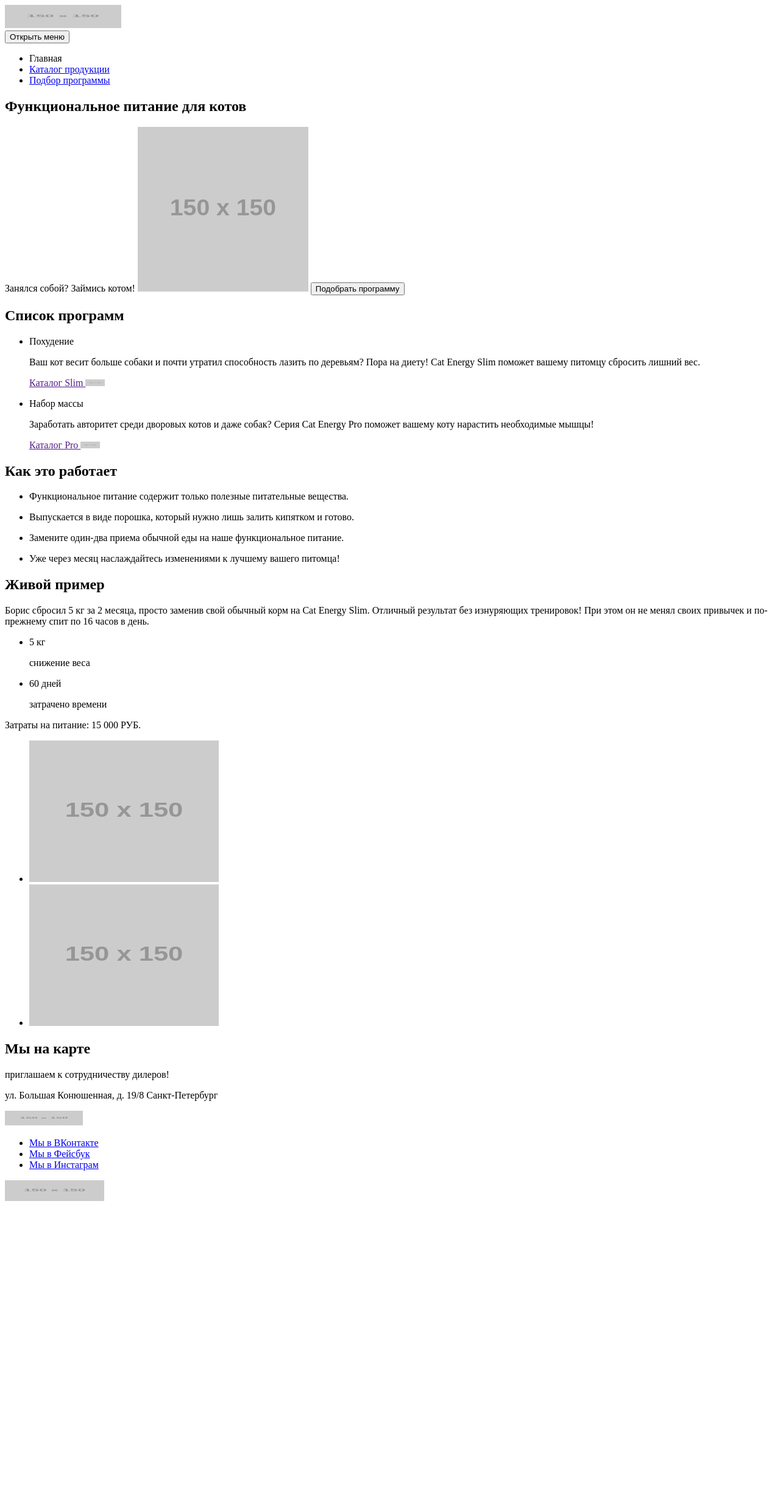
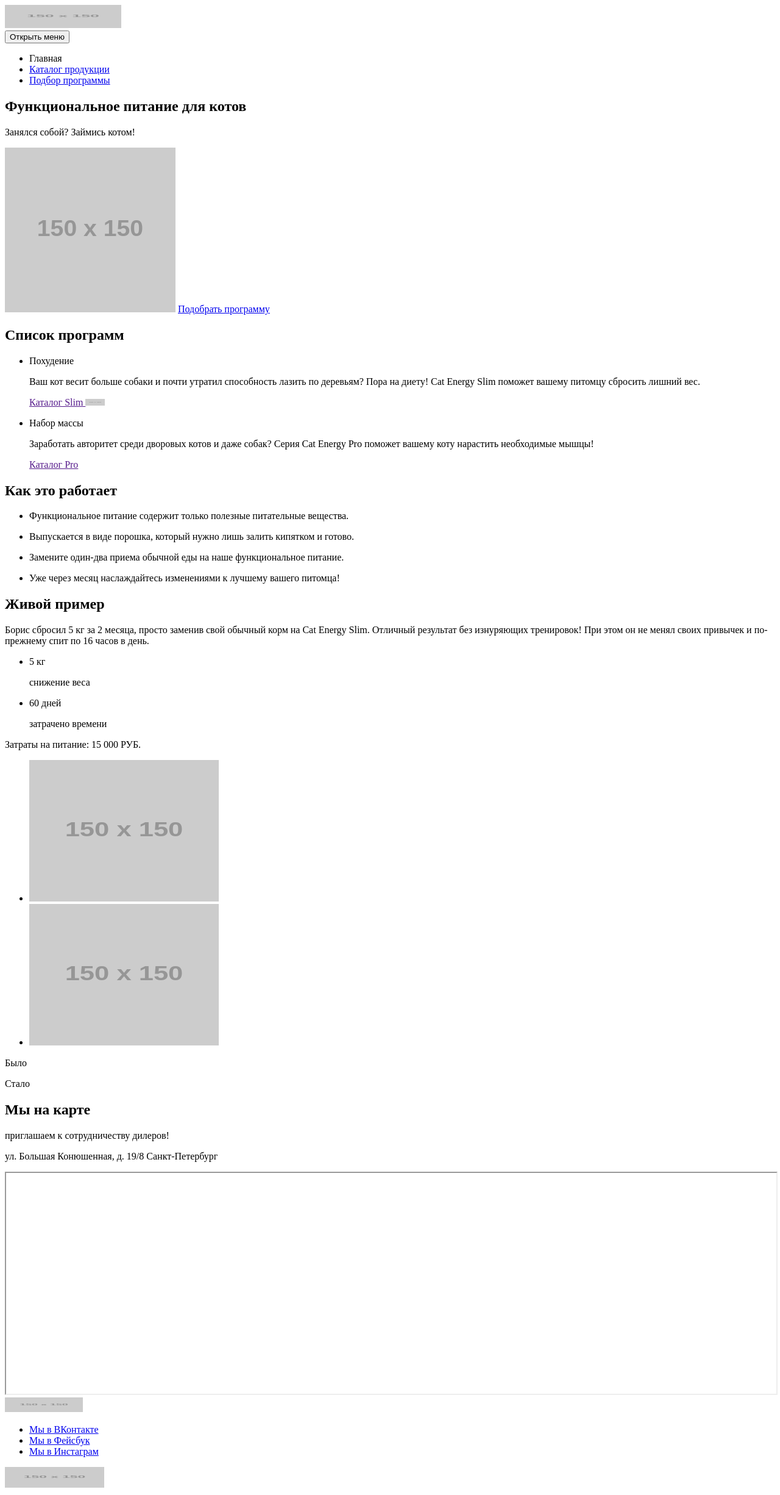
Before and after one commit to maximilian-marshak/253205-cat-energy-21, a website: page source/index.html in a window 1280 px wide. Shown: the whole page at 61% size. Before the commit the page ends 1981 px from the top, so only its background shows below. Drawn offline with Linux system fonts and the light colour scheme; placeholder pictures from the web are drawn by us.

Commit message:
Исправление замечаний в разметке титульной страницы

```diff
--- a/source/index.html
+++ b/source/index.html
@@ -11,11 +11,13 @@
     <header class="page-header">
 
       <!--header logo-->
+
       <a class="page-header__logo">
         <img src="https://via.placeholder.com/150x150" width="191" height="38" alt="Интернет магазин Кэт энерджи">
       </a>
 
       <!--header navigation-->
+
       <nav class="main-nav">
         <button class="main-nav__toggle">
           <span class="visually-hidden">
@@ -28,12 +30,12 @@
               <a>Главная</a>
             </li>
             <li class="main-nav__item">
-              <a href="#">
+              <a href="catalog.html">
                 Каталог продукции
               </a>
             </li>
             <li class="main-nav__item">
-              <a href="#">
+              <a href="form.html">
                 Подбор программы
               </a>
             </li>
@@ -53,13 +55,13 @@
           <h1 class="main-promo__header">
             Функциональное питание для котов
           </h1>
-          <span class="main-promo__sub-title">
+          <p class="main-promo__sub-title">
             Занялся собой? Займись котом!
-          </span>
+          </p>
           <img class="main-promo__promo-image" width="280" height="270" src="https://via.placeholder.com/150x150" alt="Банка кэт энереджи со вкусом курицы">
-          <button class="main-promo__button">
+          <a class="main-promo__button" href="form.html">
             Подобрать программу
-          </button>
+          </a>
         </div>
       </section>
 
@@ -96,7 +98,6 @@
                 <a href="" class="main-product__button-title">
                   Каталог Pro
                 </a>
-                <img class="main-product__button-image" width="32" height="11" src="https://via.placeholder.com/150x150" alt="Стрелка перехода на детальную страницу продукта">
               </div>
             </li>
           </ul>
@@ -178,6 +179,14 @@
               </li>
             </ul>
             <div class="main-example__toggle">
+              <div class="main-example__toggle-slider">
+                <p class="main-example__toggle-description">
+                  Было
+                </p>
+                <p class="main-example__toggle-description">
+                  Стало
+                </p>
+              </div>
             </div>
           </div>
         </div>
@@ -188,15 +197,17 @@
       <section class="main-map">
         <div class="main-map__wrapper">
           <h2 class="visually-hidden">Мы на карте</h2>
-          <header class="main-map__header">
+          <div class="main-map__header">
             <p class="main-map__description">
               приглашаем к сотрудничеству дилеров!
             </p>
             <p class="main-map__adress">
               ул. Большая Конюшенная, д. 19/8 Санкт-Петербург
             </p>
-          </header>
+          </div>
           <div class="main-map__map">
+            <iframe src="https://yandex.by/map-widget/v1/-/CCUEbHCx0A" width="100%" height="362" frameborder="1" allowfullscreen="true" style="position:relative;">
+            </iframe>
           </div>
         </div>
       </section>
@@ -238,7 +249,7 @@
         <!--footer copyright block-->
 
         <div class="page-footer__copyright copyright">
-          <a href="#" class="copyright__link">
+          <a href="https://htmlacademy.ru/intensive/adaptive/22" class="copyright__link">
             <img class="copyright__logo" width="163" height="34" src="https://via.placeholder.com/150x150" alt="Логотип компании разработчика">
           </a>
         </div>
```
